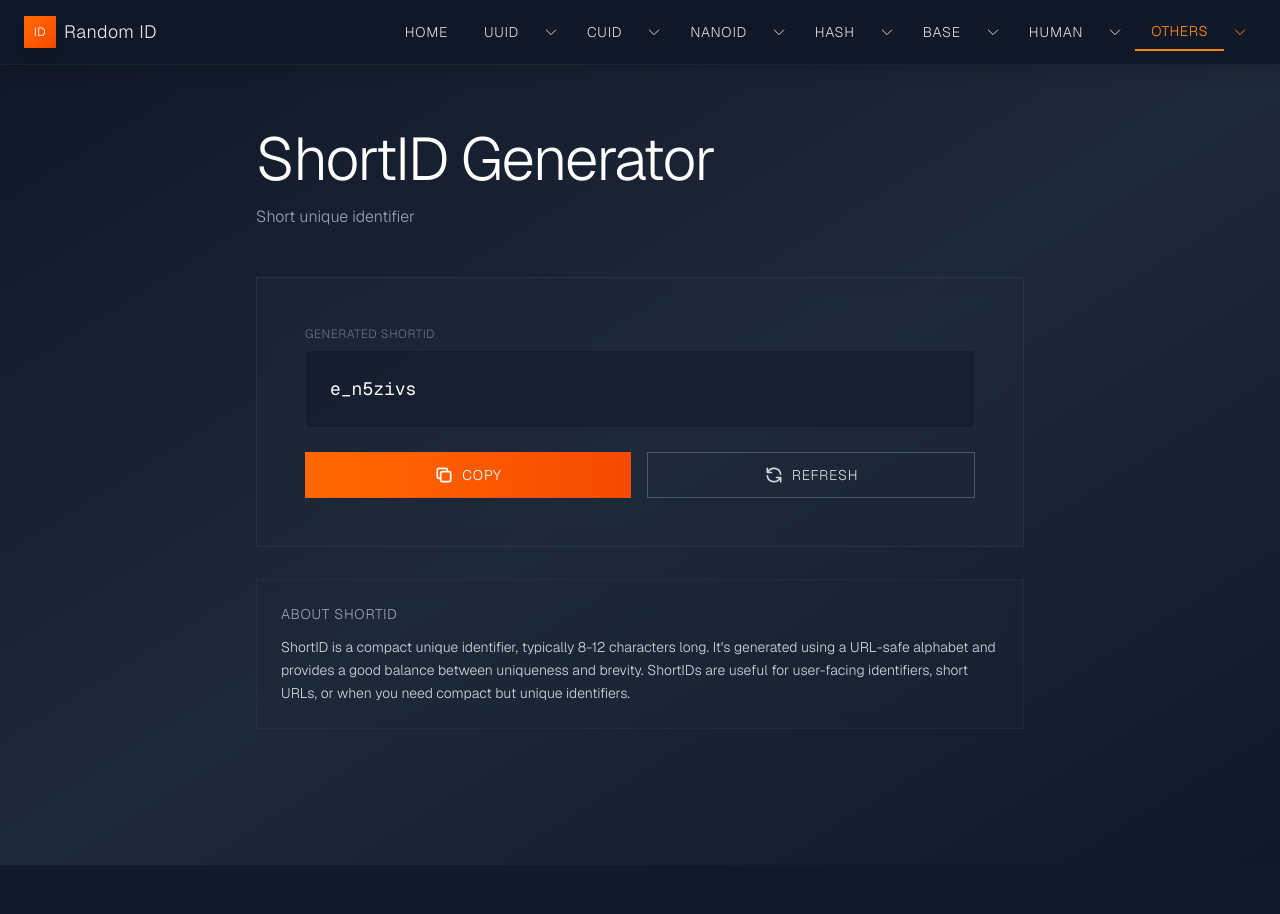
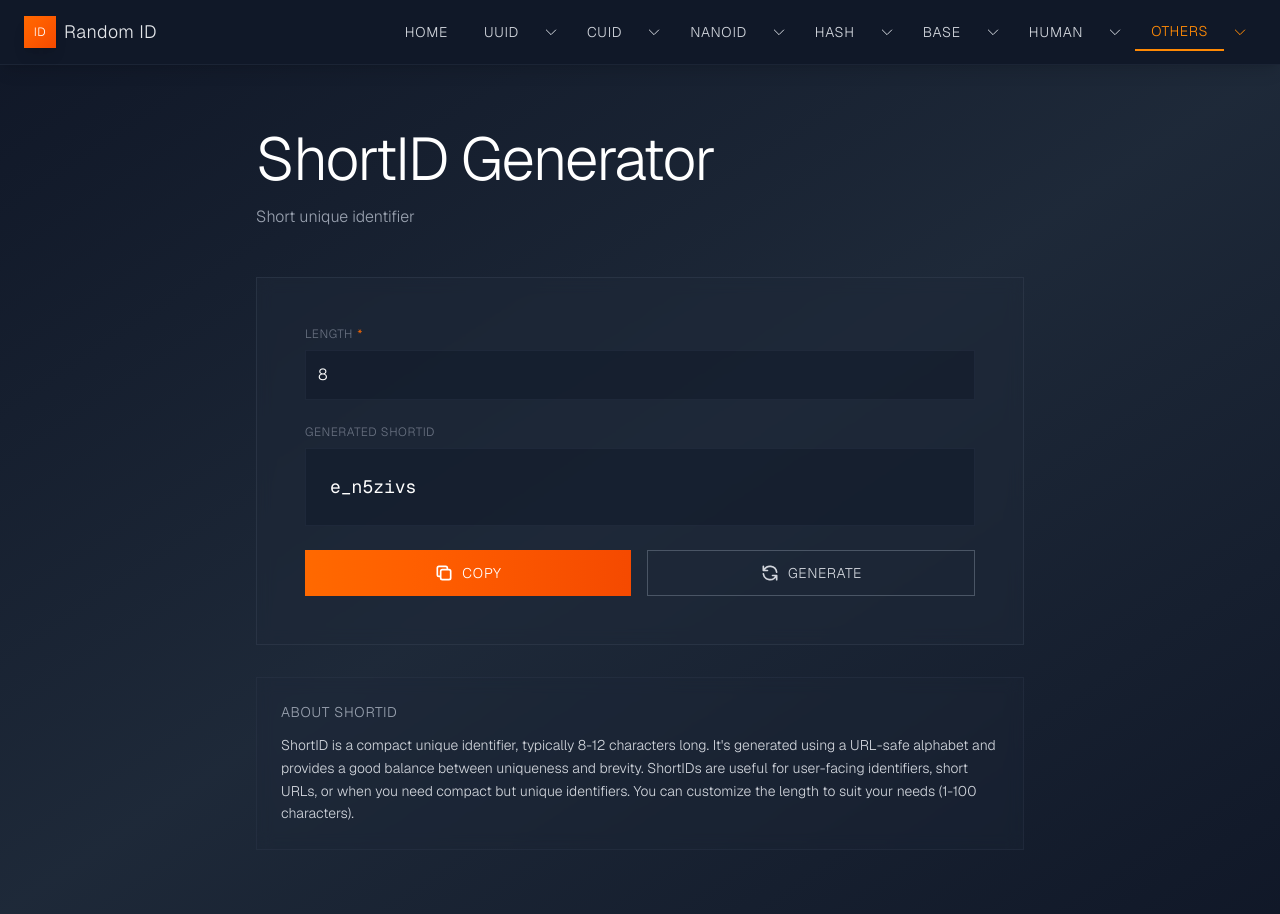
Before and after one commit to programmerpranit/randomid, a Next.js app: page /shortid in a window 1280 px wide. Before the commit the page ends 865 px from the top, so only its background shows below. Built offline with nearby package versions, Linux system fonts and the light colour scheme.

Commit message:
Refactor ID generator components to improve functionality and error handling. Updated ShortID page to use GeneratorDisplayWithInput for customizable ID length and enhanced error messaging in GeneratorDisplayWithInput. Adjusted KSUID import for consistency.

```diff
--- a/app/(generators)/ksuid/page.tsx
+++ b/app/(generators)/ksuid/page.tsx
@@ -1,6 +1,6 @@
 "use client";
 
-import { KSUID } from "ksuid";
+import KSUID from "ksuid";
 import TitleSection from "../../components/TitleSection";
 import GeneratorDisplay from "../../components/GeneratorDisplay";
 import InfoSection from "../../components/InfoSection";
--- a/app/(generators)/shortid/page.tsx
+++ b/app/(generators)/shortid/page.tsx
@@ -2,28 +2,39 @@
 
 import { nanoid } from "nanoid";
 import TitleSection from "../../components/TitleSection";
-import GeneratorDisplay from "../../components/GeneratorDisplay";
+import GeneratorDisplayWithInput from "../../components/GeneratorDisplayWithInput";
 import InfoSection from "../../components/InfoSection";
 
 export default function ShortIDPage() {
-  // Generate a short ID using a smaller alphabet
-  const generateShortId = () => {
-    return nanoid(8); // 8 characters for a short ID
-  };
-
   return (
     <>
       <TitleSection
         title="ShortID Generator"
         subtitle="Short unique identifier"
       />
-      <GeneratorDisplay
+      <GeneratorDisplayWithInput
         label="Generated ShortID"
-        generateFn={generateShortId}
+        generateFn={(inputs) => {
+          const length = parseInt(inputs.length || "8", 10);
+          if (length < 8 || length > 20) {
+            throw new Error("Length must be between 8 and 20");
+          }
+          return nanoid(length);
+        }}
+        inputFields={[
+          {
+            name: "length",
+            label: "Length",
+            type: "number",
+            placeholder: "8",
+            defaultValue: "8",
+            required: true,
+          },
+        ]}
       />
       <InfoSection
         title="About ShortID"
-        info="ShortID is a compact unique identifier, typically 8-12 characters long. It's generated using a URL-safe alphabet and provides a good balance between uniqueness and brevity. ShortIDs are useful for user-facing identifiers, short URLs, or when you need compact but unique identifiers."
+        info="ShortID is a compact unique identifier, typically 8-12 characters long. It's generated using a URL-safe alphabet and provides a good balance between uniqueness and brevity. ShortIDs are useful for user-facing identifiers, short URLs, or when you need compact but unique identifiers. You can customize the length to suit your needs (1-100 characters)."
       />
     </>
   );
--- a/app/components/GeneratorDisplayWithInput.tsx
+++ b/app/components/GeneratorDisplayWithInput.tsx
@@ -48,12 +48,37 @@ export default function GeneratorDisplayWithInput({
     if (!validateInputs()) {
       return;
     }
+    // Clear previous errors
+    setErrors({});
     try {
       setId(generateFn(inputs));
       setCopied(false);
     } catch (error) {
       console.error("Error generating ID:", error);
-      setId("Error generating ID");
+      const errorMessage = error instanceof Error ? error.message : "Error generating ID";
+
+      // Try to associate error with a specific field
+      // Check if error message mentions any field name or label
+      let errorAssigned = false;
+      for (const field of inputFields) {
+        const fieldNameLower = field.name.toLowerCase();
+        const fieldLabelLower = field.label.toLowerCase();
+        if (
+          errorMessage.toLowerCase().includes(fieldNameLower) ||
+          errorMessage.toLowerCase().includes(fieldLabelLower)
+        ) {
+          setErrors({ [field.name]: errorMessage });
+          errorAssigned = true;
+          break;
+        }
+      }
+
+      // If we couldn't assign to a specific field, show generic error
+      if (!errorAssigned) {
+        setId("Error generating ID");
+      } else {
+        setId(""); // Clear ID display when there's a field error
+      }
     }
   };
 
```
